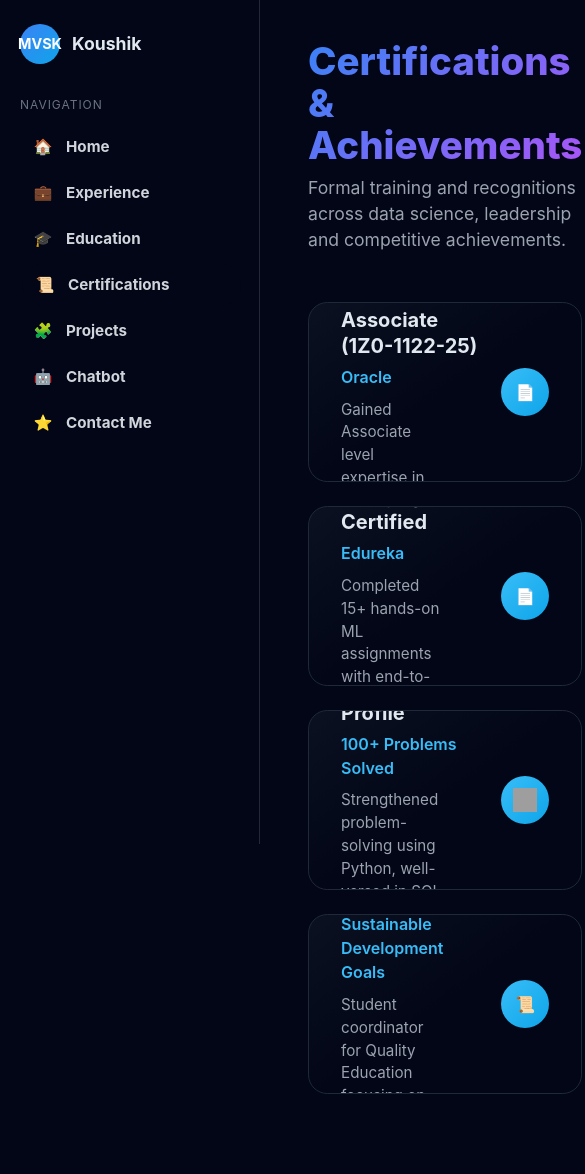
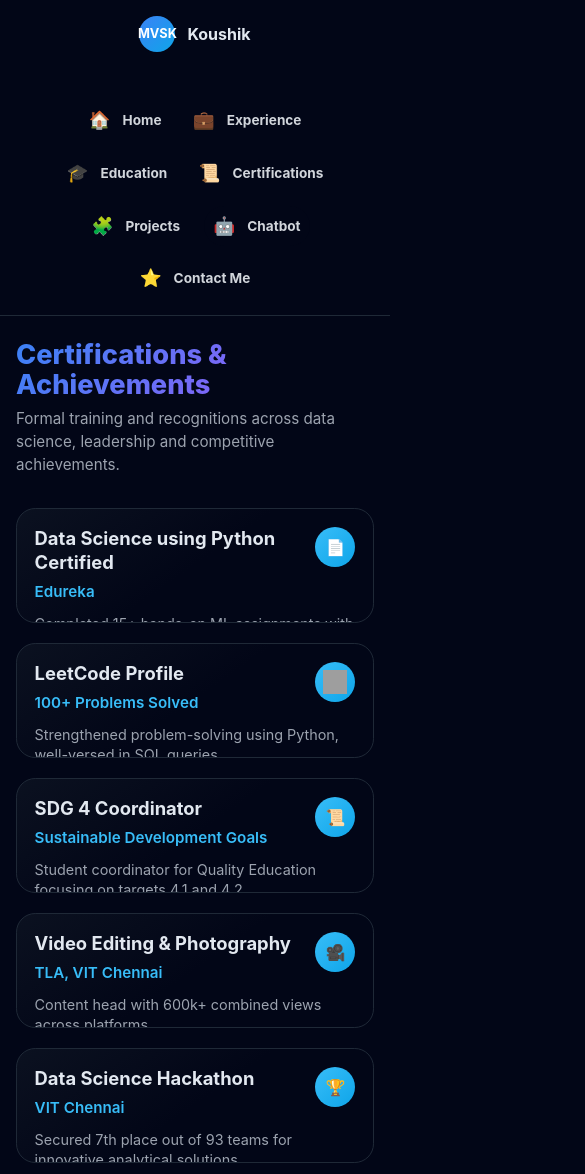
Before and after one commit to mvskoushik04/portfolio_website, a website: page certifications.html in a window 390 px wide. Shown: the top 1174 px of the page, 585 px wide, since content can reach past the window. Before the commit the page ends 1142 px from the top, so only its background shows below. Drawn offline with nearby package versions, Linux system fonts and the light colour scheme; grey boxes are pictures that could not be loaded.

```diff
--- a/certifications.html
+++ b/certifications.html
@@ -111,6 +111,46 @@
       display:flex;align-items:center;justify-content:center;transition:all .2s
     }
     .image-close:hover{background:#ef4444;color:#fff;transform:scale(1.05)}
+
+    /* Mobile Optimizations */
+    @media(max-width:1024px){
+      .layout{grid-template-columns:1fr}
+      .sidebar{position:static;height:auto;border-right:none;border-bottom:1px solid #1f2937;display:flex;flex-direction:column;gap:1rem;padding:1.25rem}
+      .brand{justify-content:center}
+      .nav-title{display:none}
+      .nav{flex-direction:row;flex-wrap:wrap;justify-content:center;gap:.75rem;padding:0 .5rem}
+      .nav a{padding:.5rem .75rem;font-size:.9rem}
+      .nav a span.icon{font-size:1.1rem}
+      .content{padding:1.75rem 1.25rem 2.5rem}
+      .page-title{font-size:2.1rem}
+      .page-subtitle{font-size:1rem;margin-bottom:2.5rem}
+      .cert-card{padding:1.5rem 1.5rem;height:130px;min-height:130px}
+      .pdf-container{max-width:95vw;height:75vh}
+    }
+    @media(max-width:768px){
+      .content{padding:1.5rem 1rem 2rem}
+      .page-title{font-size:1.85rem}
+      .page-subtitle{margin-bottom:2rem;font-size:.95rem}
+      .cert-card{height:120px;min-height:120px;padding:1.25rem 1.25rem;flex-direction:column;align-items:flex-start;gap:1rem;text-align:left}
+      .cert-title{font-size:1.15rem}
+      .cert-org{font-size:.95rem}
+      .cert-desc{font-size:.9rem;max-width:100%;line-height:1.45}
+      .cert-link{position:absolute;top:1.25rem;right:1.25rem;width:44px;height:44px;margin-left:0}
+      .cert-link img{width:20px;height:20px}
+      .certs-container{gap:1.25rem}
+      .pdf-container{height:85vh}
+      .pdf-header{padding:1rem;flex-direction:column;gap:.75rem;text-align:center}
+    }
+    @media(max-width:480px){
+      .sidebar{padding:1rem .75rem}
+      .brand-avatar{font-size:.8rem;width:36px;height:36px}
+      .brand-name{font-size:1rem}
+      .nav a{padding:.45rem .6rem;font-size:.85rem}
+      .page-title{font-size:1.7rem}
+      .cert-card{height:115px;min-height:115px;padding:1.1rem}
+      .cert-link{width:40px;height:40px;top:1.1rem;right:1.1rem}
+      .pdf-container{max-width:98vw;height:90vh}
+    }
   </style>
 </head>
 <body>
@@ -126,9 +166,9 @@
           <li><a href="index.html"><span class="icon">🏠</span>Home</a></li>
           <li><a href="experience.html"><span class="icon">💼</span>Experience</a></li>
           <li><a href="education.html"><span class="icon">🎓</span>Education</a></li>
-          <li><a href="certifications.html" class="active"><span class="icon">📜</span>Certifications</a></li>
+          <li><a href="certifications.html"><span class="icon">📜</span>Certifications</a></li>
           <li><a href="projects.html"><span class="icon">🧩</span>Projects</a></li>
-          <li><a href="chatbot.html"><span class="icon">🤖</span>Chatbot</a></li>
+          <li><a href="chatbot.html" class="active"><span class="icon">🤖</span>Chatbot</a></li>
           <li><a href="extracurriculars.html"><span class="icon">⭐</span>Contact Me</a></li>
         </ul>
       </div>
@@ -145,22 +185,14 @@
       <section class="certs-container">
         <article class="cert-card">
           <div class="cert-content">
-            <h2 class="cert-title">Oracle Cloud Infrastructure 2025 AI Foundations Associate (1Z0-1122-25)</h2>
-            <p class="cert-org">Oracle</p>
-            <p class="cert-desc">Gained Associate level expertise in AI fundamentals and cloud infrastructure.</p>
-          </div>
-          <a href="certificates/Oracle Cloud Infrastructure 2025 AI Foundations Associate (1Z0-1122-25).pdf" class="cert-link oracle-cert" title="View Certificate">📄</a>
-        </article>
-
-        <article class="cert-card">
-          <div class="cert-content">
             <h2 class="cert-title">Data Science using Python Certified</h2>
             <p class="cert-org">Edureka</p>
             <p class="cert-desc">Completed 15+ hands-on ML assignments with end-to-end implementations.</p>
           </div>
-          <a href="certificates/data science certificate.pdf" class="cert-link ds-python-cert" title="View Certificate">📄</a>
+          <a href="C:\Users\medur\OneDrive\Desktop\portfolio-website\certificates\data science certificate.pdf" class="cert-link data-science-cert" target="_blank" rel="noopener noreferrer" title="View Certificate">📄</a>
         </article>
 
+        <!-- Other cards remain same -->
         <article class="cert-card">
           <div class="cert-content">
             <h2 class="cert-title">LeetCode Profile</h2>
@@ -168,7 +200,7 @@
             <p class="cert-desc">Strengthened problem-solving using Python, well-versed in SQL queries.</p>
           </div>
           <a href="https://leetcode.com/u/Fb6KOfW61B/" class="cert-link" target="_blank" rel="noopener noreferrer" title="View Profile">
-            <img src="https://img.icons8.com/?size=512w&id=9L16NypUzu38&format=png" alt="LeetCode">
+            <img src="https://img.icons8.com/?size=512w&id=9L16NypUzu38&format=png" alt="LeetCode" style="width:24px;height:24px">
           </a>
         </article>
 
@@ -178,7 +210,25 @@
             <p class="cert-org">Sustainable Development Goals</p>
             <p class="cert-desc">Student coordinator for Quality Education focusing on targets 4.1 and 4.2.</p>
           </div>
-          <a href="certificates/SDG event.jpg" class="cert-link sdg-cert" title="View Certificate">📜</a>
+          <a href="C:\Users\medur\OneDrive\Desktop\portfolio-website\certificates\SDG event.jpg" class="cert-link sdg-cert" target="_blank" rel="noopener noreferrer" title="View Certificate">📜</a>
+        </article>
+
+        <article class="cert-card">
+          <div class="cert-content">
+            <h2 class="cert-title">Video Editing & Photography</h2>
+            <p class="cert-org">TLA, VIT Chennai</p>
+            <p class="cert-desc">Content head with 600k+ combined views across platforms.</p>
+          </div>
+          <a href="https://www.instagram.com/reel/DGfN0IDy-0r/?utm_source=ig_web_copy_link&igsh=MzRlODBiNWFlZA==" class="cert-link" target="_blank" rel="noopener noreferrer" title="View Portfolio">🎥</a>
+        </article>
+
+        <article class="cert-card">
+          <div class="cert-content">
+            <h2 class="cert-title">Data Science Hackathon</h2>
+            <p class="cert-org">VIT Chennai</p>
+            <p class="cert-desc">Secured 7th place out of 93 teams for innovative analytical solutions.</p>
+          </div>
+          <a href="#" class="cert-link" target="_blank" rel="noopener noreferrer" title="View Certificate">🏆</a>
         </article>
       </section>
     </main>
@@ -188,14 +238,13 @@
   <div class="pdf-modal" id="pdfModal">
     <div class="pdf-container">
       <div class="pdf-header">
-        <div class="pdf-title"></div>
+        <div class="pdf-title">Data Science Certificate</div>
         <button class="pdf-close" onclick="closePdfModal()">×</button>
       </div>
       <iframe class="pdf-viewer" id="pdfViewer"></iframe>
     </div>
   </div>
 
-  <!-- Image Modal -->
   <div class="image-modal" id="imageModal">
     <div class="image-container">
       <div class="image-header">
@@ -207,24 +256,14 @@
   </div>
 
   <script>
-    // Oracle Certificate Modal
-    document.querySelector('.oracle-cert').addEventListener('click', function(e) {
+    // Data Science Certificate Modal
+    document.querySelector('.data-science-cert').addEventListener('click', function(e) {
       e.preventDefault();
-      openPdf('certificates/oracle-ai-foundations.pdf', 'Oracle AI Foundations Certificate');
-    });
-
-    // Data Science Certificate Modal
-    document.querySelector('.ds-python-cert').addEventListener('click', function(e) {
-      e.preventDefault();
-      openPdf('certificates/data-science-python.pdf', 'Data Science using Python Certificate');
-    });
-
-    function openPdf(path, title) {
-      document.querySelector('.pdf-title').innerText = title;
-      document.getElementById('pdfViewer').src = path + '#view=FitH&toolbar=0';
+      const pdfPath = 'certificates/data science certificate.pdf'; // CHANGE THIS PATH
+      document.getElementById('pdfViewer').src = pdfPath + '#view=FitH&toolbar=0';
       document.getElementById('pdfModal').classList.add('active');
       document.body.style.overflow = 'hidden';
-    }
+    });
 
     function closePdfModal() {
       document.getElementById('pdfModal').classList.remove('active');
@@ -232,10 +271,12 @@
       document.body.style.overflow = 'auto';
     }
 
+    // Close modal on overlay click
     document.getElementById('pdfModal').addEventListener('click', function(e) {
       if (e.target === this) closePdfModal();
     });
 
+    // Close on Escape key
     document.addEventListener('keydown', function(e) {
       if (e.key === 'Escape') closePdfModal();
     });
@@ -243,7 +284,8 @@
     // SDG Image Modal
     document.querySelector('.sdg-cert').addEventListener('click', function(e) {
       e.preventDefault();
-      document.getElementById('imageViewer').src = 'certificates/SDG event.jpg';
+      const imagePath = 'certificates/SDG event.jpg'; // CHANGE THIS PATH
+      document.getElementById('imageViewer').src = imagePath;
       document.getElementById('imageModal').classList.add('active');
       document.body.style.overflow = 'hidden';
     });
@@ -254,16 +296,19 @@
       document.body.style.overflow = 'auto';
     }
 
+    // Close image modal on overlay click
     document.getElementById('imageModal').addEventListener('click', function(e) {
       if (e.target === this) closeImageModal();
     });
 
+    // Close image modal on Escape key
     document.addEventListener('keydown', function(e) {
       if (e.key === 'Escape') {
         closePdfModal();
         closeImageModal();
       }
     });
+
   </script>
 </body>
 </html>
```
